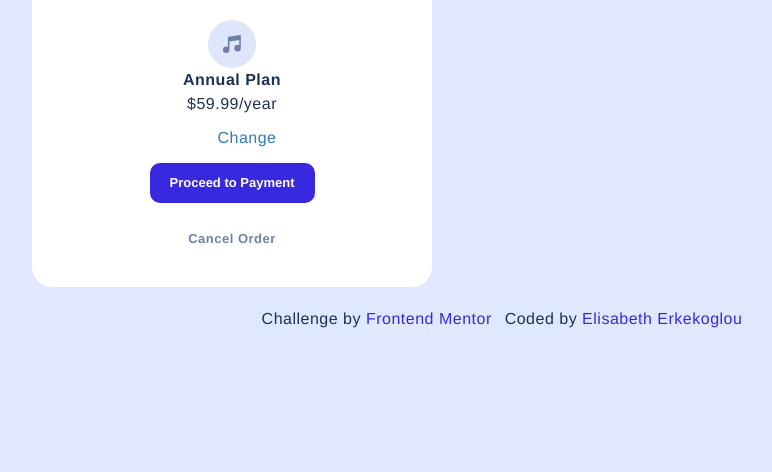
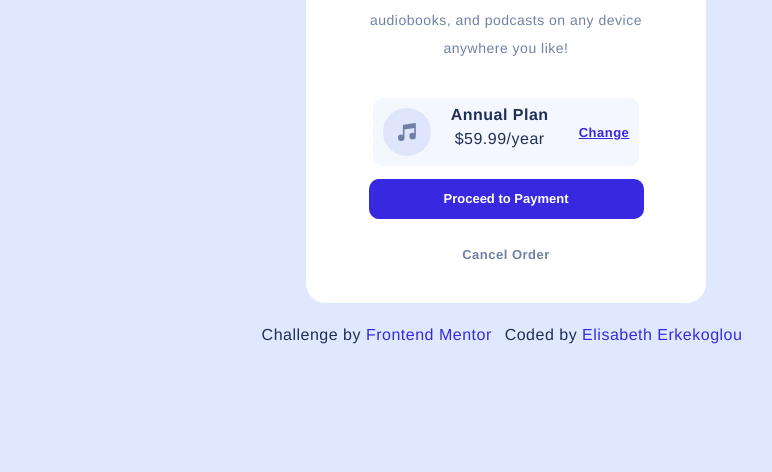
Before and after one commit to elic4vet/order-summary, a plain HTML site: page index.html in a window 1280 px wide. Shown: the part 328-800 px from the top of the page, without its empty margins (134-906 px from the left). Drawn offline with nearby package versions, Linux system fonts and the light colour scheme.

Commit message:
Update styles.css

```diff
--- a/src/styles.css
+++ b/src/styles.css
@@ -18,6 +18,7 @@
   --very-pale-blue: hsl(225, 100%, 98%);
   --desaturated-blue: hsl(224, 23%, 55%);
   --Dark-blue: hsl(223, 47%, 23%);
+  --dark-lilac: #cd7df3;
 }
 
 body {
@@ -40,31 +41,14 @@ h1 {
   margin-bottom: 1rem;
 }
 
-.content {
-  display: flex;
-  flex-direction: column;
-  align-items: center;
-  justify-content: center;
-  text-align: center;
-  padding: 2rem;
-}
-
-.main-par {
-  display: flex;
-  flex-direction: column;
-  font-size: 1rem;
-  color: var(--Dark-blue);
-  font-weight: 400;
-  margin-bottom: 2rem;
-  text-align: center;
-}
-
 .container {
-  max-width: 1000px;
   margin: 0 auto;
+  margin-top: 1rem;
   padding: 0 2rem;
   display: flex;
   flex-direction: column;
+  justify-content: center;
+  align-items: center;
 }
 
 .card {
@@ -80,16 +64,27 @@ h1 {
   width: 400px;
 }
 
-.attribution {
+.content {
+  display: flex;
+  flex-direction: column;
+  align-items: center;
+  justify-content: center;
   text-align: center;
-  margin-top: 20px;
+  padding: 2rem;
 }
 
-.attribution a {
-  color: var(--bright-blue);
-  text-decoration: none;
-  margin-right: 8px;
+.main-par {
+  display: flex;
+  flex-direction: column;
+  font-size: 14px;
+  color: var(--desaturated-blue);
+  font-weight: var(--fontw-reg);
+  margin-bottom: 2rem;
+  text-align: center;
+  line-height: 2;
+  padding: 10px 10px 10px 10px;
 }
+
 .par {
   font-size: 1rem;
   color: var(--Dark-blue);
@@ -102,15 +97,12 @@ h1 {
   border-radius: 20px 20px 0px 0;
 }
 
-.plan {
-  background-color: var(--very-pale-blue);
-  border-radius: 10px;
-  padding: 10px 20px 10px 20px;
-}
-
 .change {
   margin-left: 30px;
-  text-decoration: none;
+  text-decoration: underline;
+  color: var(--bright-blue);
+  font-weight: var(--fontw-bold);
+  font-size: 1rem;
 }
 
 .annual {
@@ -123,19 +115,6 @@ h1 {
   font-weight: var(--fontw-reg);
 }
 
-.submit-btn {
-  background-color: var(--bright-blue);
-  color: white;
-  border: none;
-  border-radius: 10px;
-  padding: 10px 20px 10px 20px;
-  font-weight: var(--fontw-bold);
-  font-size: 1rem;
-  margin-top: 1rem;
-  margin-bottom: 1rem;
-  cursor: pointer;
-}
-
 .cancel {
   color: var(--desaturated-blue);
   text-decoration: none;
@@ -144,3 +123,61 @@ h1 {
   margin-top: 1rem;
   margin-bottom: 1rem;
 }
+
+.row {
+  display: flex;
+  flex-direction: row;
+  justify-content: center;
+  align-items: center;
+  background-color: var(--very-pale-blue);
+  border-radius: 10px;
+  padding: 5px 10px 5px 10px;
+  text-align: center;
+}
+
+.music-icon {
+  margin-right: 20px;
+}
+
+.change:hover {
+  text-decoration: none;
+  color: var(--dark-lilac);
+}
+.cancel:hover {
+  text-decoration: none;
+  color: var(--bright-blue);
+}
+
+.submit-btn {
+  display: flex;
+  flex-direction: row;
+  background-color: var(--bright-blue);
+  color: white;
+  border: none;
+  border-radius: 10px;
+  padding: 10px 75px 10px 75px;
+  font-weight: var(--fontw-bold);
+  font-size: 1rem;
+  margin-top: 1rem;
+  margin-bottom: 1rem;
+  cursor: pointer;
+}
+
+.submit-btn:hover {
+  background-color: var(--dark-lilac);
+  transition: ease-in-out 0.2s;
+}
+
+.attribution {
+  text-align: center;
+  margin-top: 20px;
+}
+
+.attribution a {
+  color: var(--bright-blue);
+  text-decoration: none;
+  margin-right: 8px;
+}
+.attribution a:hover {
+  color: var(--dark-lilac);
+}
```
